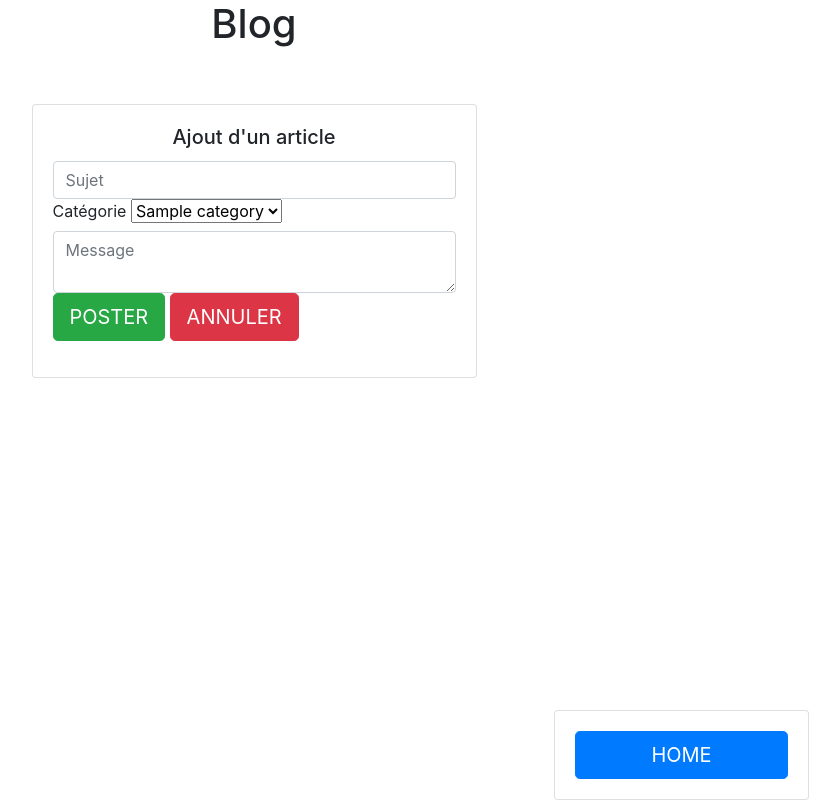
After one commit to nfrugier/blog, a PHP site: page /assets/php/add_art.php in a window 1280 px wide. The commit adds this page. Shown: the whole page, without its empty margins (386-1226 px from the left). Run offline with PHP 8.4, Linux system fonts and the light colour scheme; tables that the repository leaves empty or names only in its code hold one stand-in row (values such as "Sample post").

Commit message:
fix login/signin/post + update categories

```diff
--- /dev/null
+++ b/assets/php/add_art.php
@@ -0,0 +1,79 @@
+<?php
+require("bdd.php");
+include("conf.global.php");
+session_start();
+
+if(isset($_POST['post'])){
+
+
+    $sql = "INSERT INTO articles SET id_author=:id_author, subject=:subject, message=:message, date_publication=:date, id_cat=:cat";
+
+
+    try {
+        $stmt = $dbh->prepare($sql);
+
+        $stmt->bindValue(':id_author', $_SESSION['id']);
+        $stmt->bindValue(':subject', $_POST['subject']);
+        $stmt->bindValue(':message', $_POST['message']);
+        $stmt->bindValue(':date', gmdate('Y-m-d h:i:s'));
+        $stmt->bindValue(":cat", $_POST['cat']);
+
+        $stmt->execute();
+
+        $stmt->debugDumpParams();
+    }
+    catch(PDOException $e) {
+        print "Erreur ! : " .$e->getMessage(). "<br>";
+        die();
+    }
+}
+
+?>
+
+<html>
+    <head>
+        <link rel="stylesheet" type="text/css" href="<?php echo $GLOBALS['root'];?>assets/css/bootstrap.min.css" />
+    </head>
+    <body>
+        <h1 class="text-center">Blog</h1>
+        <div class="container">
+            <div class="row">
+                <div class="col-sm-9 col-md-7 col-lg-5 mx-auto">
+                    <div class="card card-signin my-5">
+                        <div class="card-body">
+                            <h5 class="card-title text-center">Ajout d'un article</h5>
+                            <form class="form-signin" method="post">
+                                <div class="form-label-group">
+                                <input type="text" id="author" name="author" class="form-control" hidden>
+                                </div>
+
+                                <div class="form-label-group">
+                                <input type="text" id="subject" name="subject" class="form-control" placeholder="Sujet" required>
+                                </div>
+
+                                <div class="form-label-group">
+                                    <label>Catégorie</label>
+                                <select name="cat">
+                                    <?php
+                                        $query = "SELECT * FROM category ORDER BY name ASC";
+                                        $categories = $dbh->query($query);
+                                        foreach($categories as $category): ?>
+                                        <option value="<?php echo $category['id_cat']?>"><?php echo utf8_encode($category['name']) ?></option>
+                                        <?php endforeach ?>
+                                </select>
+                                </div>
+
+                                <div class="form-label-group">
+                                <textarea class="form-control" name="message" id="message" placeholder="Message"></textarea>
+                                </div>
+                                <button class="btn btn-lg btn-success text-uppercase" type="submit" name="post">Poster</button>
+                                <button class="btn btn-lg btn-danger text-uppercase" type="reset" name="reset">Annuler</button>
+                            </form>
+                        </div>
+                    </div>
+                </div>
+            </div>
+        </div>
+        <?php include("../../back.php");?>
+    </body>
+</html>
--- a/assets/php/logout.php
+++ b/assets/php/logout.php
@@ -21,7 +21,7 @@ session_destroy();
                     <div class='card my-5'>
                         <div class='card-body'>
                             <h5 class="card-title text-center">Vous avez été déconnecté</h5>
-                            <a href="/" class="btn btn-lg btn-primary btn-block text-uppercase">Retour</a>
+                            <a href="/" class="btn btn-lg btn-primary btn-block text-uppercase">Home</a>
                         </div>
                     </div>
                 </div>
--- /dev/null
+++ b/back.php
@@ -0,0 +1,12 @@
+<div class="container fixed-bottom">
+<div class='row'>
+<div class='col-sm-3 col-md-3 col-lg-3 ml-auto'>
+<div class='card my-auto'>
+<div class='card-body'>
+<a href="/" class="btn btn-lg btn-primary btn-block text-uppercase">Home</a>
+
+</div>
+</div>
+</div>
+</div>
+</div>
```
Also changed, not shown: assets/php/article.php (+9 -4 lines), assets/php/login.php (+17 -12 lines), assets/php/signin.php (added, +83 -0 lines), index.php (+7 -4 lines).
